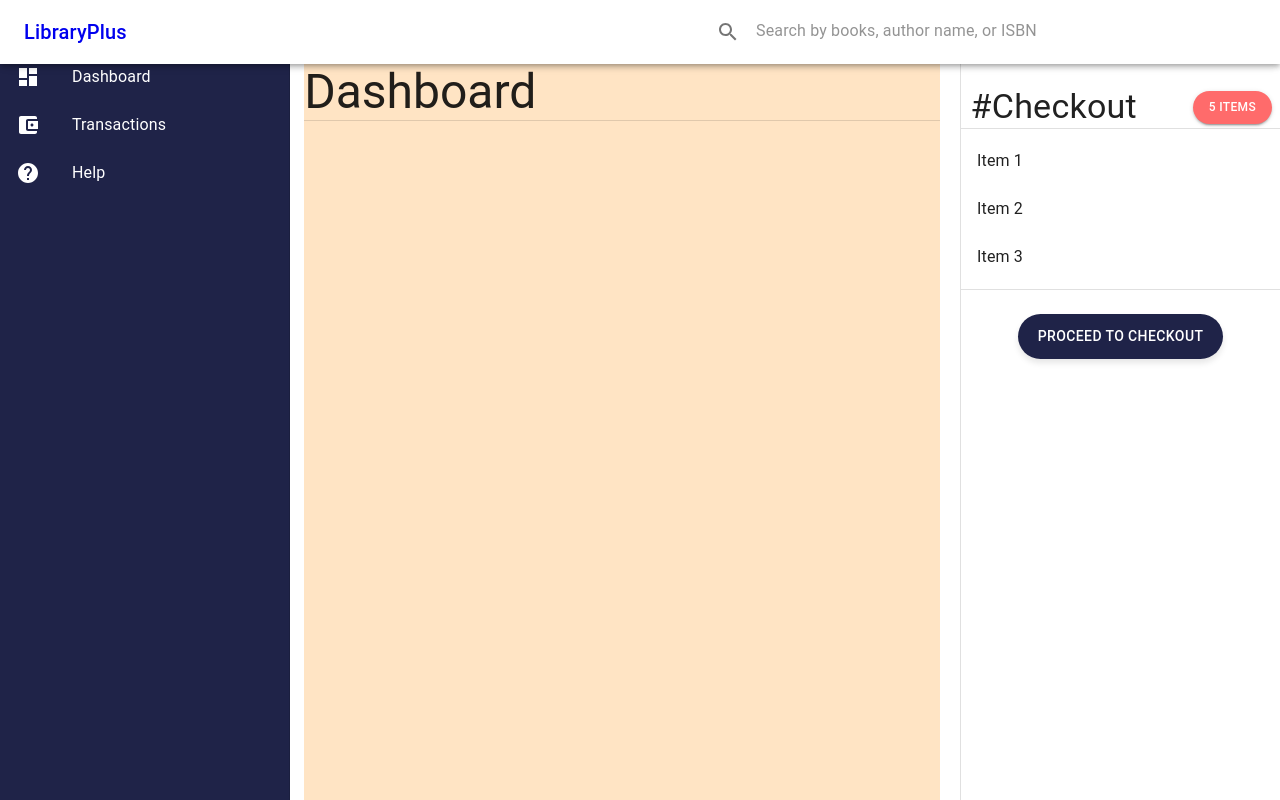
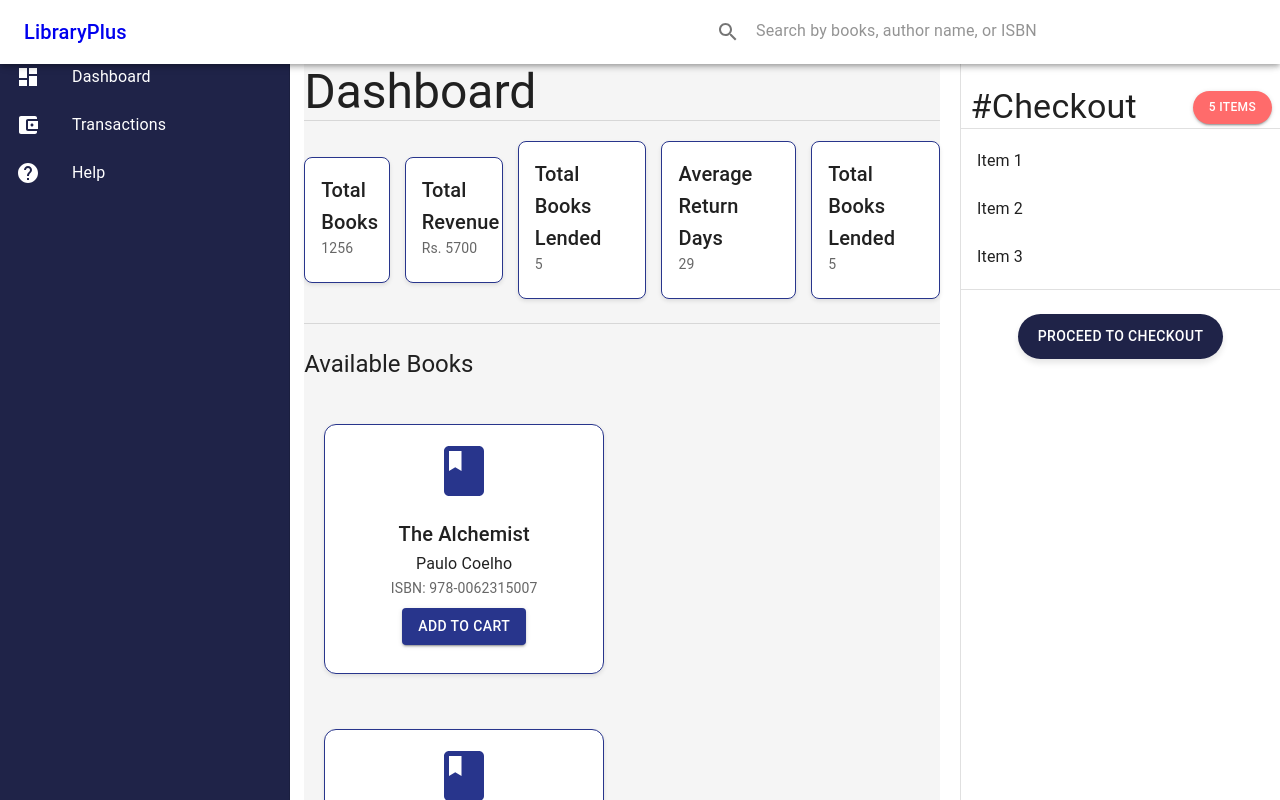
Before and after one commit to aryan-139/Libraryplus, a React (Create React App) app in the folder client/: page / in a window 1280 px wide. Shown: the top 800 px of the page. Built offline with nearby package versions, Linux system fonts and the light colour scheme.

Commit message:
Dashboard and Book Card Implemented

```diff
--- a/client/src/App.css
+++ b/client/src/App.css
@@ -43,6 +43,6 @@
   margin-left: calc(1.5% + 285px);
   height: 100vh;
   margin-top: 5%;
-  background-color: bisque;
+  background-color: whitesmoke;
   margin-right: 340px;
 }
--- /dev/null
+++ b/client/src/components/BookCard.js
@@ -0,0 +1,53 @@
+import React from 'react';
+import Card from '@mui/material/Card';
+import CardContent from '@mui/material/CardContent';
+import Typography from '@mui/material/Typography';
+import BookIcon from '@mui/icons-material/Book';
+import Button from '@mui/material/Button';
+
+const BookCard = ({ book, author, isbn }) => {
+  const MAX_TEXT_LENGTH = 30; // Maximum text length before truncating
+
+  // Function to truncate text if it's too long
+  const truncateText = (text) => {
+    if (text.length > MAX_TEXT_LENGTH) {
+      return text.substring(0, MAX_TEXT_LENGTH) + '...';
+    }
+    return text;
+  };
+
+  return (
+    <Card
+      sx={{
+        border: '1px solid #28358C',
+        borderRadius: '12px',
+        boxShadow: '0px 2px 4px rgba(0, 0, 0, 0.1)',
+        width: 280, // Set a fixed width for each card
+        height: 250, // Set a fixed height for each card
+        maxWidth: 300,
+        margin: '20px',
+        textAlign: 'center',
+        overflow: 'hidden',
+      }}
+    >
+      <CardContent>
+        <BookIcon sx={{ fontSize: 60, color: '#28358C', marginBottom: '10px' }} />
+        <Typography variant="h6" component="div">
+          {truncateText(book)}
+        </Typography>
+        <Typography variant="subtitle1">{truncateText(author)}</Typography>
+        <Typography variant="body2" color="text.secondary">
+          ISBN: {isbn}
+        </Typography>
+        <Button
+          variant="contained"
+          sx={{ backgroundColor: '#28358C', color: 'white', marginTop: '10px' }}
+        >
+          Add to Cart
+        </Button>
+      </CardContent>
+    </Card>
+  );
+};
+
+export default BookCard;
--- /dev/null
+++ b/client/src/components/DashboardCard.js
@@ -0,0 +1,30 @@
+import React from 'react';
+import Card from '@mui/material/Card';
+import CardContent from '@mui/material/CardContent';
+import Typography from '@mui/material/Typography';
+
+const CustomCard = ({ text, value }) => {
+  return (
+    <Card
+      sx={{
+        border: '1px solid #28358C',
+        borderRadius: '8px',
+        boxShadow: '0px 2px 4px rgba(0, 0, 0, 0.1)',
+        maxWidth: 400, // Adjust the maxWidth to make the card wider
+        margin: '0 auto',
+        marginTop: '20px',
+      }}
+    >
+      <CardContent>
+        <Typography variant="h6" component="div">
+          {text}
+        </Typography>
+        <Typography variant="body2" color="text.secondary">
+          {value}
+        </Typography>
+      </CardContent>
+    </Card>
+  );
+};
+
+export default CustomCard;
--- a/client/src/pages/Dashboard.js
+++ b/client/src/pages/Dashboard.js
@@ -1,11 +1,56 @@
-import { Button, Divider, Typography } from '@mui/material'
+import { Box, Button, Divider, Typography } from '@mui/material'
 import React from 'react'
+import CustomCard from '../components/DashboardCard'
+import BookCard from '../components/BookCard';
 
 const Dashboard = () => {
+  const cardsData = [
+          { text: 'Total Books', value: '1256' },
+          { text: 'Total Revenue', value: 'Rs. 5700' },
+          { text: 'Total Books Lended', value: '5' },
+          { text: 'Average Return Days', value: '29' },
+          { text: 'Total Books Lended', value: '5' },
+        ];
+        const booksData = [
+            { book: 'The Alchemist', author: 'Paulo Coelho', isbn: '978-0062315007' },
+            { book: 'To Kill a Mockingbird', author: 'Harper Lee', isbn: '978-0061120084' },
+            { book: '1984', author: 'George Orwell', isbn: '978-0451524935' },
+            { book: 'The Great Gatsby', author: 'F. Scott Fitzgerald', isbn: '978-0743273565' },
+            { book: 'Pride and Prejudice', author: 'Jane Austen', isbn: '978-0486284736' },
+            { book: 'The Catcher in the Rye', author: 'J.D. Salinger', isbn: '978-0316769488' },
+            { book: 'To Kill a Mockingbird', author: 'Harper Lee', isbn: '978-0061120084' },
+            { book: 'Brave New World', author: 'Aldous Huxley', isbn: '978-0060850524' },
+          ];
+
+
   return (
     <div className='calibrate-layout'>
         <Typography variant='h3'>Dashboard</Typography>
         <Divider />
+        {/* Create a FlexBox and align the cards by columns */}
+        <Box
+      sx={{ display: 'flex', flexDirection: 'row', alignItems: 'center', gap: '15px', }}
+    >
+      {cardsData.map((card, index) => (
+        <CustomCard key={index} text={card.text} value={card.value} />
+      ))}
+    </Box>
+    <br />
+    <Divider />
+    <br />
+    <Typography variant='h5'>Available Books</Typography>
+    <br />
+
+    <Box
+        sx={{ display: 'flex', flexDirection: 'row', alignItems: 'center', gap: '15px', flexWrap: 'wrap' }}
+        >
+        {booksData.map((book, index) => (
+            <BookCard key={index} book={book.book} author={book.author} isbn={book.isbn} />
+        ))}
+        </Box>
+
+
+
     </div>
   )
 }
```
